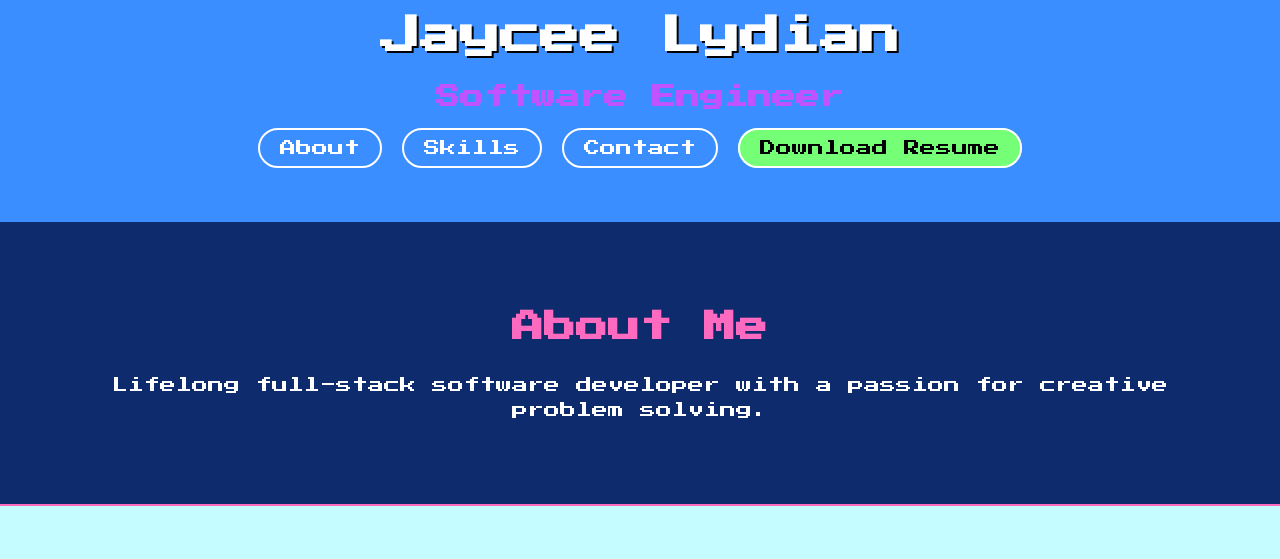
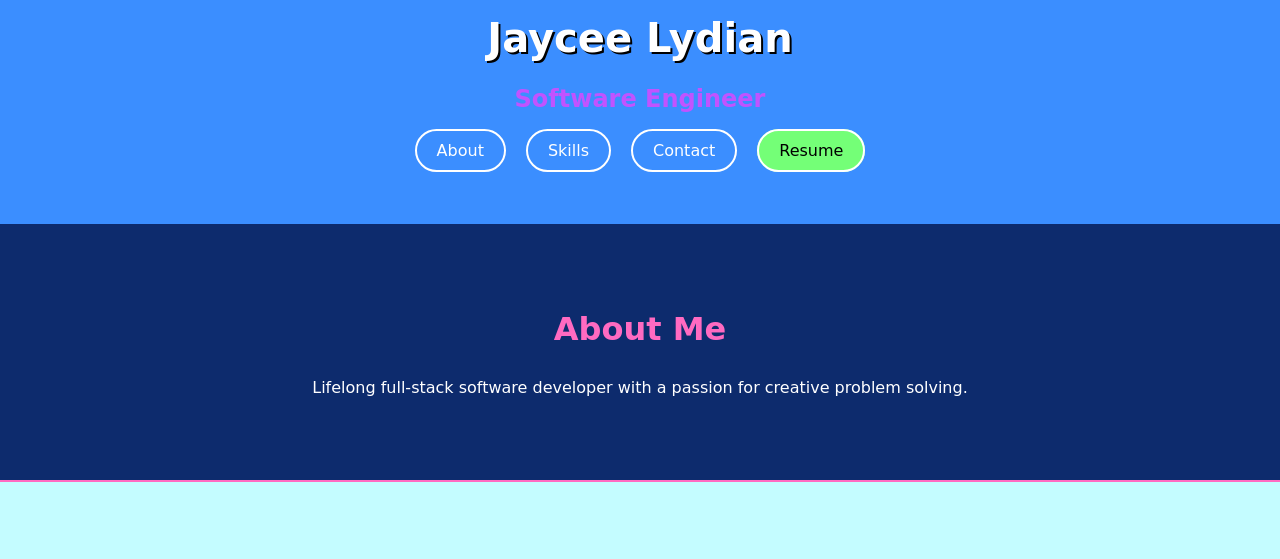
Before and after one commit to scragz/scragz.github.io, a plain HTML site: page index.html in a window 1280 px wide. Shown: the part 232-791 px from the top of the page. Drawn offline with Linux system fonts and the light colour scheme.

Commit message:
Update index.html

```diff
--- a/index.html
+++ b/index.html
@@ -5,8 +5,8 @@
     <meta name="viewport" content="width=device-width, initial-scale=1.0">
     <title>Jaycee Lydian - Software Engineer</title>
     <link rel="stylesheet" href="styles.css">
-    <!-- Google Fonts for Cyber and Pixel Fonts (example using 'Press Start 2P') -->
-    <link href="https://fonts.googleapis.com/css2?family=Press+Start+2P&display=swap" rel="stylesheet">
+    <!-- Google Fonts for Cyberpunk Feel (e.g., 'Orbitron') -->
+    <link href="https://fonts.googleapis.com/css2?family=Orbitron:wght@400;700&display=swap" rel="stylesheet">
 </head>
 <body>
     <header>
@@ -19,7 +19,7 @@
                     <li><a href="#about">About</a></li>
                     <li><a href="#skills">Skills</a></li>
                     <li><a href="#contact">Contact</a></li>
-                    <li><a href="files/jaycee-lydian-developer-resume.pdf" target="_blank" class="resume-button">Download Resume</a></li>
+                    <li><a href="files/jaycee-lydian-developer-resume.pdf" target="_blank" class="resume-button">Resume</a></li>
                 </ul>
             </nav>
         </div>
@@ -29,7 +29,7 @@
         <section id="about" class="section">
             <div class="container">
                 <h3>About Me</h3>
-                <p>Lifelong full-stack software developer with a passion for creative problem solving.</p>
+                <p class="about-text">Lifelong full-stack software developer with a passion for creative problem solving.</p>
             </div>
         </section>
 
```
